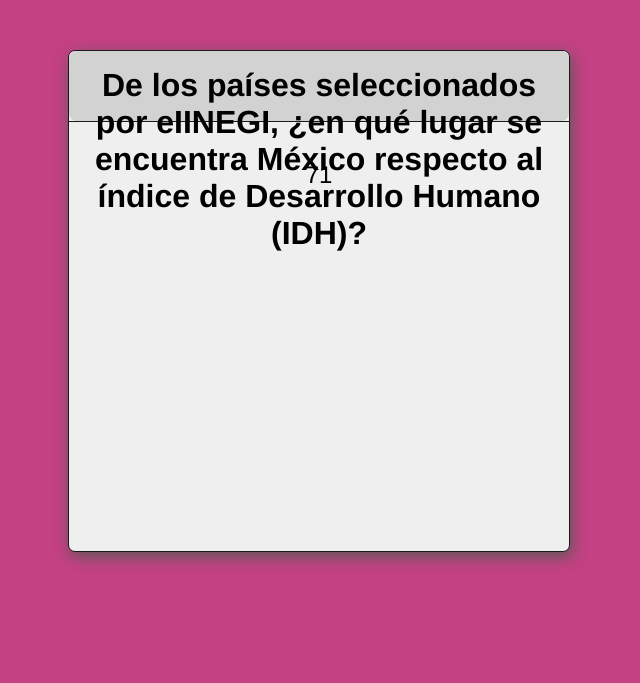
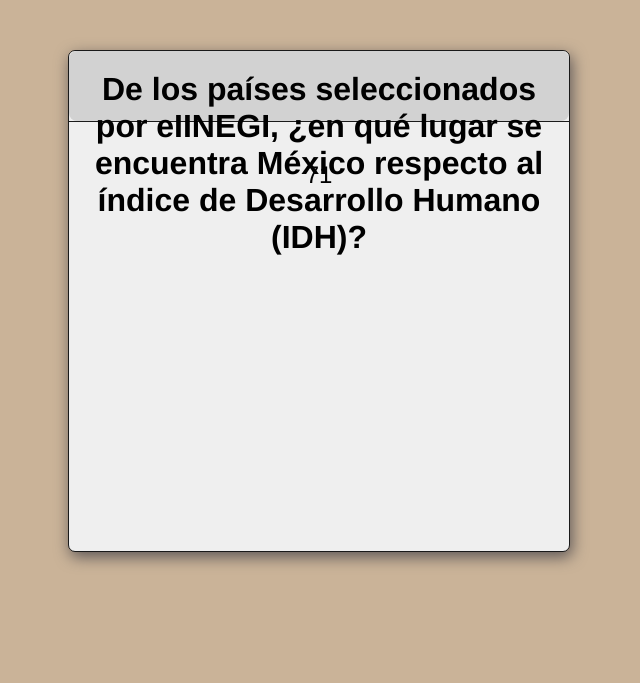
Before and after one commit to f6rnando/mexico-facts, a browser extension: page index.html in a window 1280 px wide. Shown: the part 117-800 px from the top of the page, without its empty margins (321-961 px from the left). Drawn offline with Linux system fonts and the light colour scheme.

Commit message:
More entries added

```diff
--- a/assets/css/less/mexicofacts.less
+++ b/assets/css/less/mexicofacts.less
@@ -33,10 +33,11 @@
             padding: 10px;
 
             p {
-                bottom: 26px;
                 font-size: 2em;
                 font-weight: bold;
+                margin: 0;
                 position: relative;
+                top: 10px;
             }
         }
 
--- a/assets/js/entries.js
+++ b/assets/js/entries.js
@@ -33,52 +33,52 @@
     "description": "En la época de la colonización española se usaba el término <strong>Criollos</strong> para denotar a los hijos de Españoles nacidos en México."
   },
   {
-    "title": "Colonización Quien fundó Villa Rica de la Vera Cruz",
+    "title": "Colonización",
     "description": "La <strong>Villa Rica de la Vera Cruz</strong> fue fundada el 22 de Abril de 1519 por Hernán Cortéz."
   },
   {
     "title": "Geografía",
-    "description": "El <strong>Río Bravo</strong> (también conocido como Río Grande en EEUU) delita la frontera sur de EEUU por Colorado, Nuevo México y Texas y la frontera norte de México por Chihuahua, Coahuila, Nuevo León y Tamaulipas. Con 3034 km de longitud es el río más grande de México."
+    "description": "El <strong>Río Bravo</strong> (también conocido como Río Grande en EEUU) delimita la frontera sur de EEUU por Colorado, Nuevo México y Texas y la frontera norte de México por Chihuahua, Coahuila, Nuevo León y Tamaulipas. Con 3034 km de longitud es el río más grande de México."
   },
   {
     "title": "Geografía",
     "description": "<strong>Cuidad de México</strong> (CDMX) es la capital de los Estados Unidos Mexicanos y la cuidad más poblada de México con 8.9 millones de habitantes en una extensión de 1495 km<sup>2</sup> o 22 millones de habitantes si se considera la Zona Metropolitana del Valle de México."
   },
   {
-    "title": "Sitio dónde estudiaban los indígenas en el virreinato",
-    "description": "Colegio de la Santa Cruz de Tlatelolco"
+    "title": "Historia Colonial",
+    "description": "El <strong>Colegio de la Santa Cruz de Tlatelolco</strong> fue la primera institución de educación superior de América, preparatoria a la universidad, destinada a los indígenas en la época del Virreinato."
   },
   {
-    "title": "Ciudad que floreció en el Valle de México tras el abandono de Cuicuilco",
-    "description": "Teotihuacán"
+    "title": "Cuidades antiguas",
+    "description": "La zona de Cuicuilco fue destruida luego de la erupción del Volcán Xitle. <strong>Teotihuacán</strong> florece en el Valle de México tras el abandono de esta zona."
   },
   {
-    "title": "La división básica de la sociedad Nahua era",
-    "description": "Pipiltin/Maeehual"
+    "title": "Culturas antiguas",
+    "description": "La división básica de la sociedad Nahua era <strong>Pipiltin/Macehual</strong>.<br />Los Pipiltin se conformaban de familias de políticos, sacerdotes y militares, estos eran poseedores de tierras y sirvientes. Por el contrario, Macehual refiere a \"sujeto común\", desde esclavos hasta mercaderes."
   },
   {
-    "title": "Con la llegada al trono español de Felipe V, la Nueva España fue sometida a una serie de procesos de modernización. ¿Cómo se le conoce a esta etapa?",
-    "description": "Las Reformas Borbónicas"
+    "title": "Historia Colonial",
+    "description": "<strong>Las Reformas Borbónicas</strong> fue la etapa en donde se llevaron a cabo una serie de procesos de modernización en la Nueva España luego de la llegada al trono del rey español Felipe V."
   },
   {
-    "title": "Precepto no incluido en el Plan de Iguala de febrero de 1821",
-    "description": "La Creación de una República"
+    "title": "Independencia",
+    "description": "<strong>El Plan de Iguala</strong> fue un documento proclamado por Agustín Iturbide en Guerrero el 24 de Febrero de 1821 en el cual se declaraba a la Nueva España como país independiente, incluyendo: <li><ol>Establecer la independencia de México</ol><ol>Mantener la monarquía de Fernando VII</ol><ol>Establecer la religión católica como única</ol><ol>La unión de todas las clases sociales</ol></li>"
   },
   {
-    "title": "¿Cuál fue el primer Estado europeo que otorgó su reconocimiento a la existencia de México como país independiente?",
-    "description": "Gran Bretaña"
+    "title": "Independencia",
+    "description": "<strong>Gran Bretaña</strong> fue el primer estado europeo en otorgar el reconocimiento a la existencia de México como país independiente."
   },
   {
-    "title": "Año en que Texas proclamó su independencia",
-    "description": "1836"
+    "title": "Independencia",
+    "description": "La Revolución de Texas fue un conflicto bélico entre México y las provincias de Texas el cual finalizó con la <strong>independencia de Texas en el año 1836.</strong>"
   },
   {
-    "title": "Levantamiento que dio el triunfo a Porfirio Díaz en 1876",
-    "description": "Plan de Tuxtepec"
+    "title": "Historia",
+    "description": "El <strong>Plan de Tuxtepec</strong> fue elaborado por Porfirio Díaz como una declaración para derrocar al gobierno de Sebastián Lerdo de Tejada, anunciado el 10 de Enero de 1876."
   },
   {
-    "title": "Grupos rivales enfrentados a partir de la Convención de Aguascalientes:",
-    "description": "Convencionistas/Constitucionalistas"
+    "title": "Revolución",
+    "description": "La <strong>Convención de Aguascalientes</strong> fue una reunión de la Revolución Mexicana celebrada en 1914 convocada por Venustiano Carranza para unificar a las fracciones revolucionarias antagónicas, pero resultando en el enfrentamiento de grupos rivales Convencionistas/Constitucionalistas."
   },
   {
     "title": "Fundaron el periódico opositor Regeneración, cuestionaron la conveniencia de la inversión extranjera y, después de haber sido reprimidos por el gobierno porfirista, redactaron el Programa del Partido Liberal",
@@ -380,18 +380,18 @@
 ];
 
 var backgrounds = [
-  "#cc5a5a",
-  "#e67349",
-  "#edb947",
-  "#c4c431",
-  "#86ba56",
-  "#6dd17c",
-  "#36e3a1",
-  "#34afbf",
-  "#5e88d1",
-  "#9b8dc2",
-  "#ad58cc",
-  "#c767bf",
-  "#c44183",
-  "#c25757"
+  "#ccc",
+  "#d8aeae",
+  "#b698b9",
+  "#b1a3bb",
+  "#a198b9",
+  "#8b98d0",
+  "#8bafd0",
+  "#8bbfd0",
+  "#8bd0be",
+  "#8bd095",
+  "#aeca98",
+  "#cac798",
+  "#cab398",
+  "#f5c58d"
 ];
```
Also changed, not shown: assets/css/mexicofacts.css, 1 other file.
